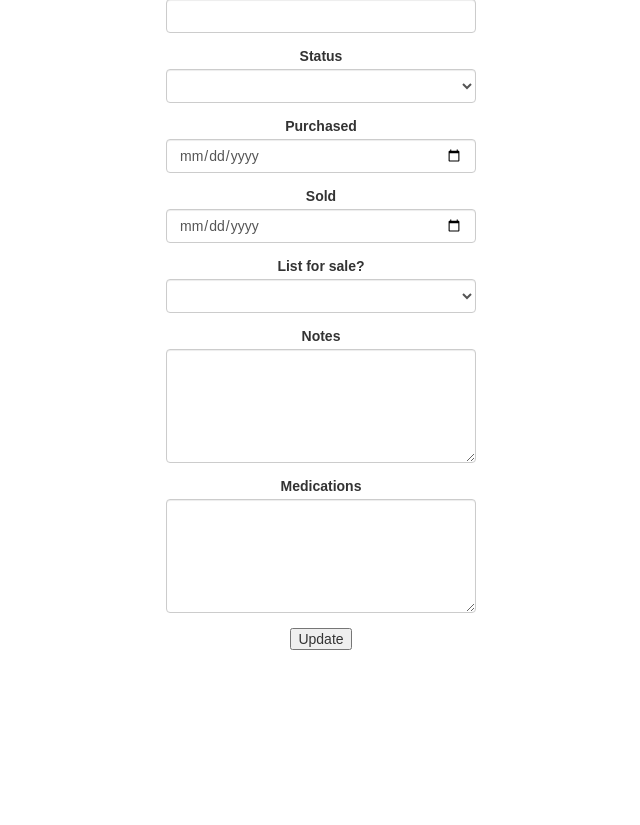
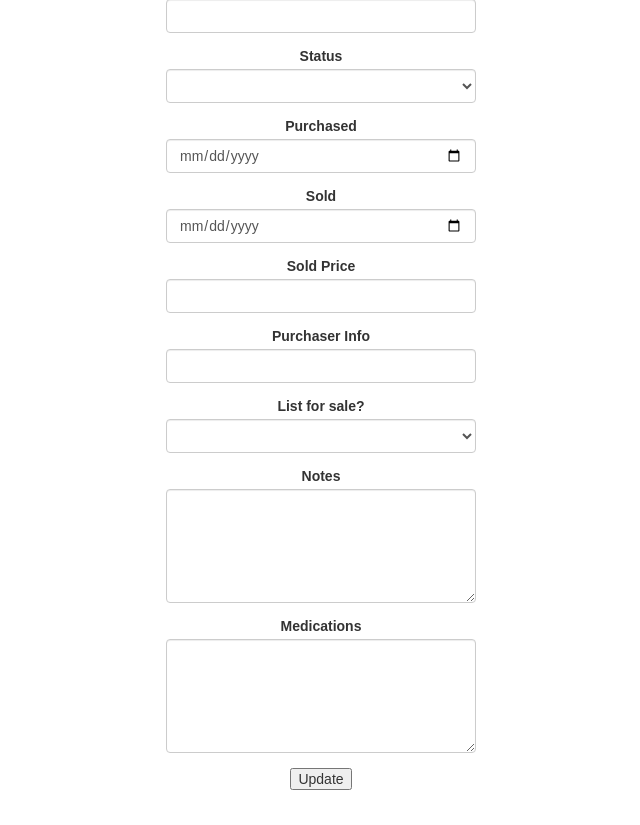
Before and after one commit to breekru/FarmApp, a PHP site: page /edit.php?id=1 in a window 1280 px wide. Shown: the part 802-1627 px from the top of the page, without its empty margins (319-959 px from the left). Before the commit the page ends 1452 px from the top, so only its background shows below. Run offline with PHP 8.4, Linux system fonts and the light colour scheme; the visitor is signed in with stand-in values (Sample User, id 1); data that the repository does not hold is empty.

Commit message:
Added sell_price and sell_info to View/Edit

```diff
--- a/edit.php
+++ b/edit.php
@@ -12,7 +12,7 @@ if(!isset($_SESSION["loggedin"]) || $_SESSION["loggedin"] !== true){
 }
 
 $id=$_REQUEST['id'];
-$query = "SELECT `id`, `type`, `breed`, `number`, `name`, `gender`, `dob`, `dod`, `offspring`, `parents`, `status`, `date_purchased`, `date_sold`, `notes`, `meds`, `for_sale` FROM `animals` where id='".$id."'";
+$query = "SELECT `id`, `type`, `breed`, `number`, `name`, `gender`, `dob`, `dod`, `offspring`, `parents`, `status`, `date_purchased`, `date_sold`, `sell_price`, `sell_info`, `notes`, `meds`, `for_sale` FROM `animals` where id='".$id."'";
 $result = mysqli_query($con, $query) or die ( mysqli_error());
 $row = mysqli_fetch_assoc($result);
 ?>
@@ -92,6 +92,8 @@ $parents =$_REQUEST['parents'];
 $status =$_REQUEST['status'];
 $date_purchased =$_REQUEST['date_purchased'];
 $date_sold =$_REQUEST['date_sold'];
+$sell_price =$_REQUEST['sell_price'];
+$sell_info =$_REQUEST['sell_info'];
 $notes =$_REQUEST['notes'];
 $meds =$_REQUEST['meds'];
 $for_sale =$_REQUEST['for_sale'];
@@ -101,10 +103,10 @@ $user_id = $_SESSION["username"];
 //user_id='".$user_id."' where id='".$id."'";
 
 if($date_sold == ''){
-$update = "UPDATE animals SET created_at='".$created_at."', type='".$type."', breed='".$breed."', number='".$number."', name='".$name."', gender='".$gender."', dob='".$dob."', dod='".$dod."', offspring='".$offspring."', parents='".$parents."', status='".$status."', date_purchased='".$date_purchased."', date_sold=NULL, notes='".$notes."', meds='".$meds."', for_sale='".$for_sale."', user_id='".$user_id."' where id='".$id."'";
+$update = "UPDATE animals SET created_at='".$created_at."', type='".$type."', breed='".$breed."', number='".$number."', name='".$name."', gender='".$gender."', dob='".$dob."', dod='".$dod."', offspring='".$offspring."', parents='".$parents."', status='".$status."', date_purchased='".$date_purchased."', date_sold=NULL, sell_price='".$sell_price."', sell_info='".$sell_info."', notes='".$notes."', meds='".$meds."', for_sale='".$for_sale."', user_id='".$user_id."' where id='".$id."'";
 } else {
 
-$update = "UPDATE animals SET created_at='".$created_at."', type='".$type."', breed='".$breed."', number='".$number."', name='".$name."', gender='".$gender."', dob='".$dob."', dod='".$dod."', offspring='".$offspring."', parents='".$parents."', status='".$status."', date_purchased='".$date_purchased."', date_sold='".$date_sold."', notes='".$notes."', meds='".$meds."', for_sale='".$for_sale."', user_id='".$user_id."' where id='".$id."'";
+$update = "UPDATE animals SET created_at='".$created_at."', type='".$type."', breed='".$breed."', number='".$number."', name='".$name."', gender='".$gender."', dob='".$dob."', dod='".$dod."', offspring='".$offspring."', parents='".$parents."', status='".$status."', date_purchased='".$date_purchased."', date_sold='".$date_sold."', sell_price='".$sell_price."', sell_info='".$sell_info."', notes='".$notes."', meds='".$meds."', for_sale='".$for_sale."', user_id='".$user_id."' where id='".$id."'";
 }
 
 mysqli_query($con, $update) or die(mysqli_error());
@@ -198,6 +200,14 @@ required value="<?php echo $row['age'];?>" /></p>
                 <label>Sold</label>
                 <input type="date" name="date_sold" class="form-control" value="<?php echo $row['date_sold'];?>" />
             </div>
+            <div class="form-group">
+                <label>Sold Price</label>
+                <input type="text" name="sell_price" class="form-control" required value="<?php echo $row['sell_price'];?>" />
+            </div>
+            <div class="form-group">
+                <label>Purchaser Info</label>
+                <input type="text" name="sell_info" class="form-control" required value="<?php echo $row['sell_info'];?>" />
+            </div>
 
             <div class="form-group">
                 <label for="status">List for sale?</label>
```
Also changed, not shown: view.php (+12 -2 lines).
